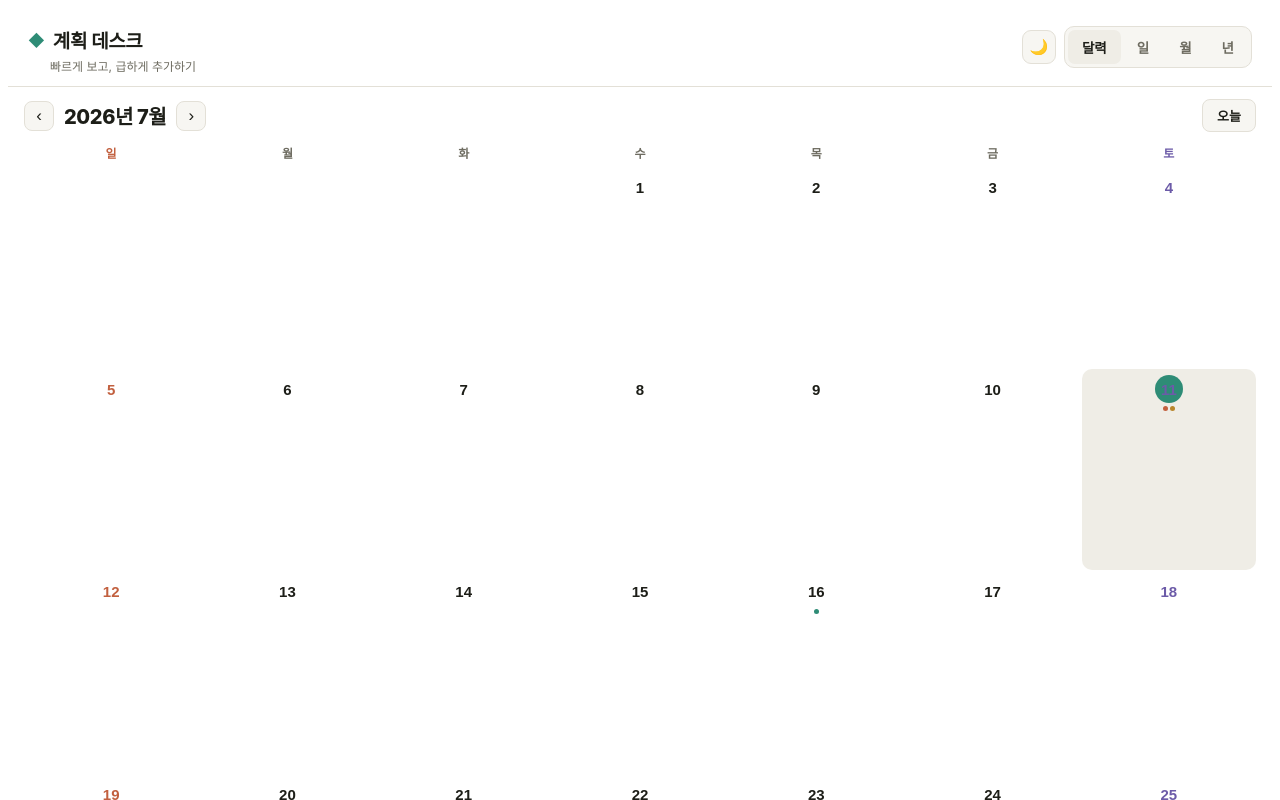
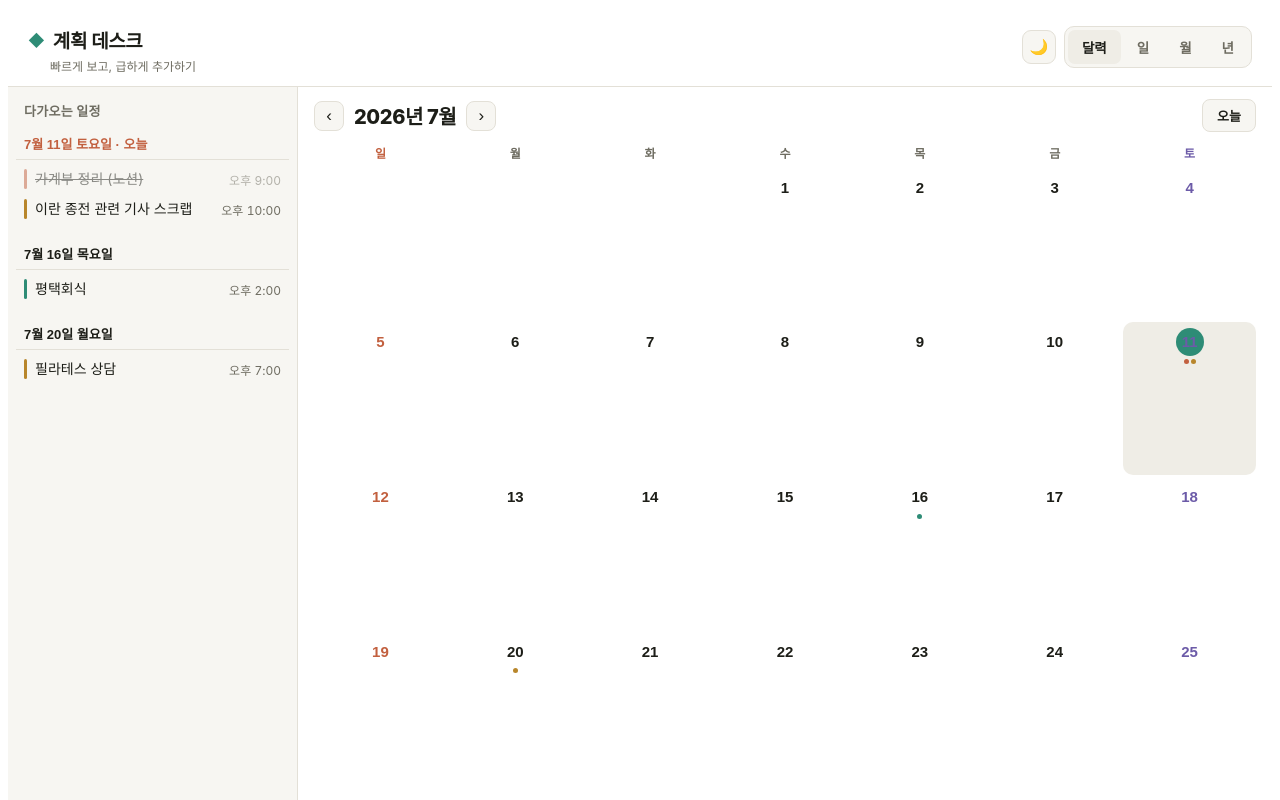
Before and after one commit to truck15369-creator/planner, a React (Vite) app: page / in a window 1280 px wide. Shown: the top 800 px of the page. Built offline with nearby package versions, Linux system fonts and the light colour scheme.

Commit message:
Add files via upload

```diff
--- a/src/App.jsx
+++ b/src/App.jsx
@@ -79,6 +79,10 @@ export default function App(){
         ::selection{background:${C.a2};color:${C.bg};}
         .sc::-webkit-scrollbar{width:7px;height:7px;} .sc::-webkit-scrollbar-thumb{background:${C.line};border-radius:4px;}
         @media(prefers-reduced-motion:reduce){*{transition:none!important;}}
+        @media(max-width:760px){
+          .calsplit{flex-direction:column-reverse !important;}
+          .agenda{width:100% !important;border-right:none !important;border-top:1px solid ${C.line} !important;max-height:42% !important;}
+        }
       `}</style>
 
       <header style={S.head}>
@@ -113,14 +117,50 @@ export default function App(){
 
 function CalendarView({monthAnchor,setMonthAnchor,tasks,cats,catOf,selDay,setSelDay,toggle,delTask,setTasks,uid,S,C}){
   const y=monthAnchor.getFullYear(), m=monthAnchor.getMonth(); const weeks=calMatrix(y,m);
-  const selItems=(tasks[selDay]||[]).slice().sort((a,b)=>((a.hour==null?99:a.hour)-(b.hour==null?99:b.hour)));
   const [adding,setAdding]=useState(false); const [t,setT]=useState(""); const [cat,setCat]=useState("c2"); const [hour,setHour]=useState(9); const inputRef=useRef(null);
   const quickAdd=()=>{ const v=t.trim(); if(!v)return; setTasks(p=>({...p,[selDay]:[...(p[selDay]||[]),{id:uid(),text:v,cat,hour,done:false,note:""}]})); setT(""); };
   const shiftMonth=(dir)=>{ const x=new Date(monthAnchor); x.setMonth(x.getMonth()+dir); setMonthAnchor(x); };
-  const selDate=new Date(selDay+"T00:00:00");
   const dayDots=(dn)=>{ if(!dn)return []; const arr=tasks[iso(new Date(y,m,dn))]||[]; const set=[]; arr.forEach(it=>{const c=catOf(it.cat); if(!set.includes(c.color))set.push(c.color);}); return set.slice(0,3); };
   const todayIso=iso(TODAY);
+
+  // Agenda: all days that have events, sorted by date; from today onward (like Apple's left list)
+  const agenda = Object.keys(tasks)
+    .filter(k=>(tasks[k]||[]).length>0 && k>=todayIso)
+    .sort()
+    .map(k=>({ dateIso:k, date:new Date(k+"T00:00:00"), items:tasks[k].slice().sort((a,b)=>((a.hour==null?99:a.hour)-(b.hour==null?99:b.hour))) }));
+  const fmtDate=(d)=>`${d.getMonth()+1}월 ${d.getDate()}일 ${WD[d.getDay()]}요일`;
+
   return (
+    <div className="calsplit" style={S.calSplit}>
+      {/* LEFT: agenda list (Apple-style) */}
+      <aside className="agenda" style={S.agenda}>
+        <div style={S.agendaHead}>다가오는 일정</div>
+        <div className="sc" style={S.agendaScroll}>
+          {agenda.length===0&&<div style={S.dayEmpty}>예정된 일정이 없어요.</div>}
+          {agenda.map(group=>{
+            const isSel=group.dateIso===selDay; const isToday=group.dateIso===todayIso;
+            return (
+              <div key={group.dateIso} style={S.agendaGroup}>
+                <button onClick={()=>{setSelDay(group.dateIso); setMonthAnchor(new Date(group.date.getFullYear(),group.date.getMonth(),1));}}
+                  style={{...S.agendaDate, ...(isSel?{color:C.a2}:{}), ...(isToday?{color:C.a1}:{})}}>
+                  {fmtDate(group.date)}{isToday?" · 오늘":""}
+                </button>
+                {group.items.map(it=>{ const c=catOf(it.cat); return (
+                  <div key={it.id} style={{...S.agendaItem,opacity:it.done?0.5:1}}>
+                    <span style={{...S.agendaBar,background:c.color}}/>
+                    <div style={S.rowBody}>
+                      <span style={{...S.rowText,fontSize:14,textDecoration:it.done?"line-through":"none"}}>{it.text}</span>
+                    </div>
+                    {it.hour!=null&&<span style={S.agendaTime}>{it.hour<12?"오전":"오후"} {((it.hour%12)||12)}:00</span>}
+                  </div>
+                );})}
+              </div>
+            );
+          })}
+        </div>
+      </aside>
+
+      {/* RIGHT: calendar grid + selected day quick panel */}
       <div style={S.calWrap}>
         <div style={S.calTitleRow}><button style={S.navBtn} onClick={()=>shiftMonth(-1)}>‹</button><span style={S.calTitle}>{y}년 {MONTHS[m]}</span><button style={S.navBtn} onClick={()=>shiftMonth(1)}>›</button><button style={S.todayBtn} onClick={()=>{setMonthAnchor(new Date(TODAY.getFullYear(),TODAY.getMonth(),1));setSelDay(todayIso);}}>오늘</button></div>
         <div style={S.calGrid}>
@@ -131,13 +171,22 @@ function CalendarView({monthAnchor,setMonthAnchor,tasks,cats,catOf,selDay,setSel
               <span style={S.calDots}>{dots.map((c,ci)=><span key={ci} style={{...S.calDot,background:c}}/>)}</span></button>);
           }))}
         </div>
+        <SelectedDay selDay={selDay} tasks={tasks} cats={cats} catOf={catOf} toggle={toggle} delTask={delTask} adding={adding} setAdding={setAdding} t={t} setT={setT} cat={cat} setCat={setCat} hour={hour} setHour={setHour} inputRef={inputRef} quickAdd={quickAdd} S={S} C={C}/>
+      </div>
+    </div>
+  );
+}
+
+function SelectedDay({selDay,tasks,cats,catOf,toggle,delTask,adding,setAdding,t,setT,cat,setCat,hour,setHour,inputRef,quickAdd,S,C}){
+  const selDate=new Date(selDay+"T00:00:00");
+  const selItems=(tasks[selDay]||[]).slice().sort((a,b)=>((a.hour==null?99:a.hour)-(b.hour==null?99:b.hour)));
+  return (
     <div style={S.selPanel}>
       <div style={S.selHead}><span style={S.selDate}>{selDate.getMonth()+1}월 {selDate.getDate()}일 <span style={{color:C.textDim,fontWeight:500}}>{WD[selDate.getDay()]}요일</span></span><button style={S.addFab} onClick={()=>{setAdding(a=>!a);setTimeout(()=>inputRef.current&&inputRef.current.focus(),50);}}>+ 추가</button></div>
       {adding&&(<div style={S.quickRow}><select value={cat} onChange={e=>setCat(e.target.value)} style={S.sel}>{cats.map(c=><option key={c.id} value={c.id}>{c.n}.{c.label}</option>)}</select><select value={hour} onChange={e=>setHour(+e.target.value)} style={S.selTime}>{HOURS.map(h=><option key={h} value={h}>{timeLabel(h)}</option>)}</select><input ref={inputRef} value={t} onChange={e=>setT(e.target.value)} onKeyDown={e=>{if(e.key==="Enter")quickAdd();}} placeholder="내용 입력 후 Enter" style={S.addInput}/><button style={S.saveBtn} onClick={quickAdd}>추가</button></div>)}
       <div className="sc" style={S.selList}>
         {selItems.length===0&&<div style={S.dayEmpty}>이 날 일정이 없어요. + 추가로 빠르게 넣으세요.</div>}
         {selItems.map(it=>{ const c=catOf(it.cat); return (<div key={it.id} style={{...S.row,opacity:it.done?0.5:1}}><button style={S.check} onClick={()=>toggle(selDay,it.id)}><span style={{...S.cbox,...(it.done?{background:c.color,borderColor:c.color}:{})}}>{it.done?"✓":""}</span></button><span style={{...S.catNum,color:c.color}}>{c.n}</span>{it.hour!=null&&<span style={S.timePill}>{String(it.hour).padStart(2,"0")}:00</span>}<div style={S.rowBody}><span style={{...S.rowText,textDecoration:it.done?"line-through":"none"}}>{it.text}</span>{it.note&&<span style={S.rowNote}>💭 {it.note}</span>}</div><button style={S.rowX} onClick={()=>delTask(selDay,it.id)}>×</button></div>);})}
-        </div>
       </div>
     </div>
   );
@@ -223,6 +272,15 @@ const st=(C)=>({
   range:{fontSize:15,fontWeight:600}, legend:{display:"flex",gap:12,marginLeft:"auto",alignItems:"center",flexWrap:"wrap"},
   legendItem:{display:"flex",alignItems:"center",gap:5,fontSize:12.5,color:C.textDim}, legendDot:{width:8,height:8,borderRadius:"50%"},
   catEdit:{border:`1px solid ${C.line}`,background:"transparent",color:C.textDim,borderRadius:7,padding:"4px 9px",fontSize:12,cursor:"pointer"},
+  calSplit:{flex:1,display:"flex",minHeight:0,gap:0},
+  agenda:{width:290,flexShrink:0,borderRight:`1px solid ${C.line}`,display:"flex",flexDirection:"column",minHeight:0,background:C.panel},
+  agendaHead:{fontSize:13,fontWeight:700,color:C.textDim,padding:"14px 16px 8px",letterSpacing:"0.02em"},
+  agendaScroll:{flex:1,overflowY:"auto",padding:"0 8px 16px"},
+  agendaGroup:{marginBottom:14},
+  agendaDate:{display:"block",width:"100%",textAlign:"left",border:"none",background:"transparent",fontSize:13,fontWeight:700,color:C.text,padding:"6px 8px",cursor:"pointer",borderBottom:`1px solid ${C.line}`,marginBottom:4},
+  agendaItem:{display:"flex",alignItems:"center",gap:8,padding:"5px 8px"},
+  agendaBar:{width:3,alignSelf:"stretch",borderRadius:2,flexShrink:0,minHeight:20},
+  agendaTime:{fontSize:12,color:C.textDim,flexShrink:0,fontVariantNumeric:"tabular-nums"},
   calWrap:{flex:1,display:"flex",flexDirection:"column",padding:"12px 16px 16px",minHeight:0},
   calTitleRow:{display:"flex",alignItems:"center",gap:10,marginBottom:8,flexWrap:"wrap"},
   calTitle:{fontSize:20,fontWeight:800,letterSpacing:"-0.02em"},
```
Lines whose indentation alone changed are shown as unchanged.
